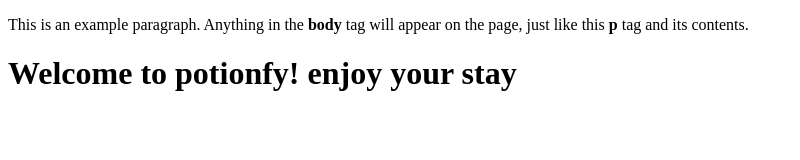
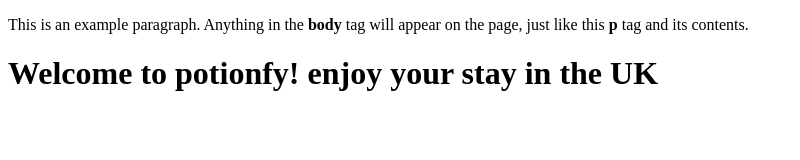
Before and after one commit to bashirmohd/potionfy, a plain HTML site: page index.html in a window 1280 px wide. Shown: the whole page, without its empty margins (0-800 px from the left). Drawn offline with Linux system fonts and the light colour scheme.

Commit message:
add UK message. #1

```diff
--- a/index.html
+++ b/index.html
@@ -8,6 +8,6 @@
   </body>
 
   <body>
-	  <h1> Welcome to potionfy! enjoy your stay</h1>
+	  <h1> Welcome to potionfy! enjoy your stay in the UK</h1>
   </body>
  </html>
```
